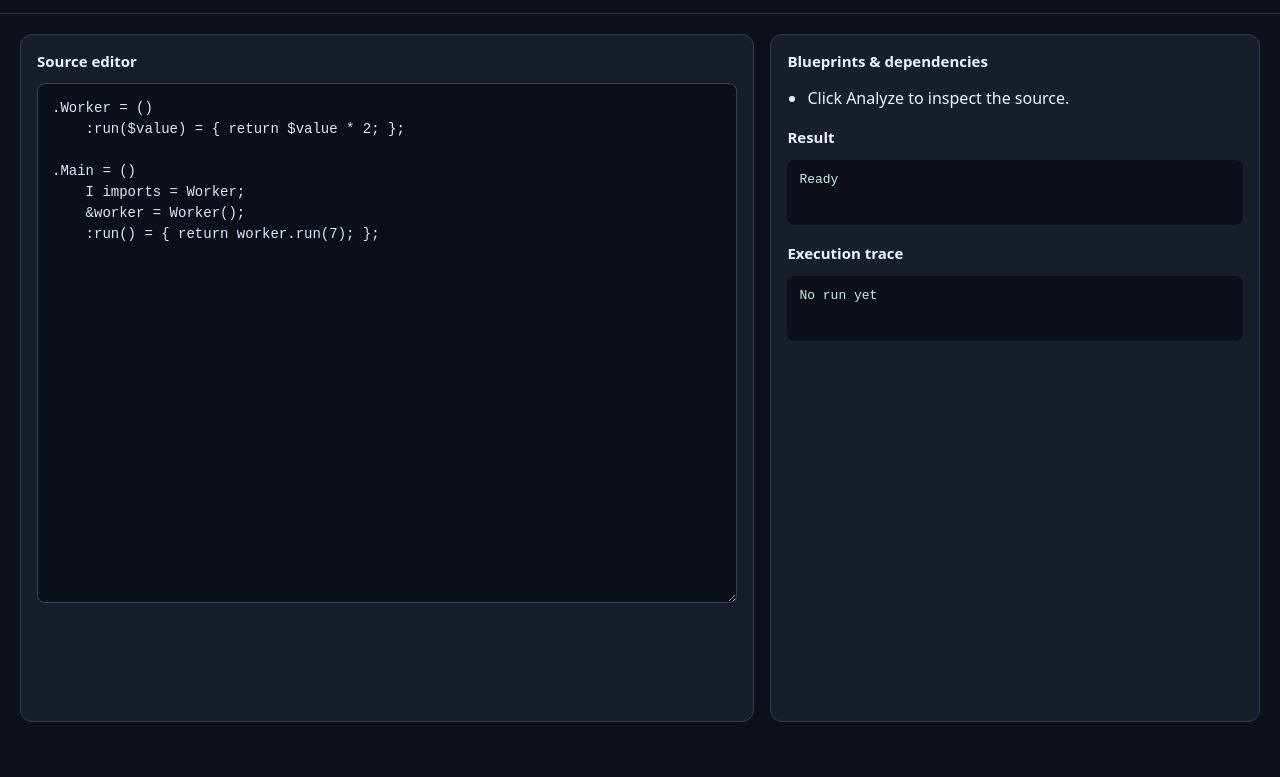
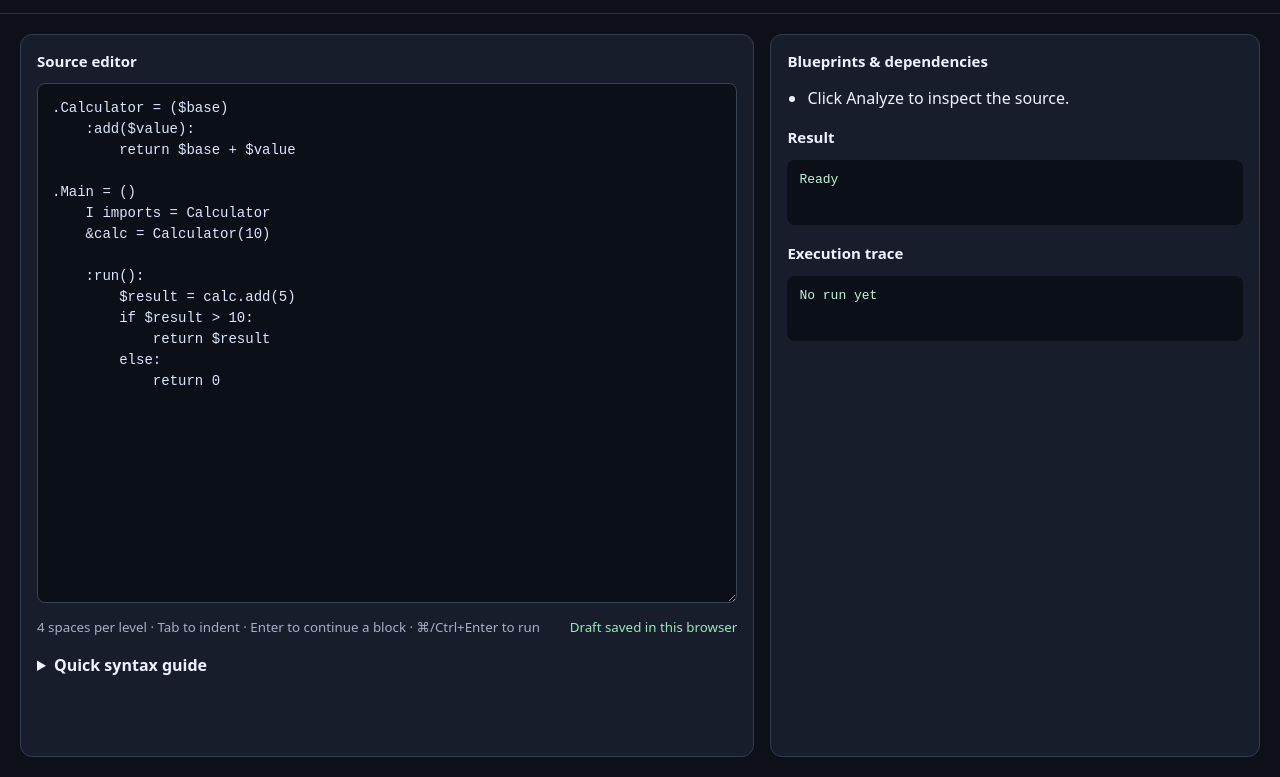
Before and after one commit to dryty93/HiroGlifx_JS, a website: page experimental/studio/index.html in a window 1280 px wide. Shown: the part 68-845 px from the top of the page. Before the commit the page ends 810 px from the top, so only its background shows below. Drawn offline with Linux system fonts and the light colour scheme.

Commit message:
studio: adopt indentation example and add built-in syntax help

```diff
--- a/experimental/studio/index.html
+++ b/experimental/studio/index.html
@@ -1,10 +1,24 @@
 <!doctype html>
 <html lang="en"><head><meta charset="utf-8"><meta name="viewport" content="width=device-width, initial-scale=1"><title>HiroGlifx Studio</title><style>
 :root{color-scheme:dark;font-family:system-ui,sans-serif;background:#0d1018;color:#f0f3ff}*{box-sizing:border-box}body{margin:0}header{padding:16px 24px;border-bottom:1px solid #2a3042;display:flex;justify-content:space-between;align-items:center;gap:12px}h1{font-size:20px;margin:0}small{color:#a5b0c7}main{display:grid;grid-template-columns:minmax(300px,1.5fr) minmax(260px,1fr);gap:16px;padding:20px;min-height:calc(100vh - 72px)}section{background:#171d2a;border:1px solid #313b51;border-radius:12px;padding:16px;min-width:0}h2{font-size:15px;margin:0 0 12px}textarea{width:100%;height:65vh;resize:vertical;background:#0b0f18;color:#dce8ff;border:1px solid #39435a;border-radius:8px;padding:14px;font:14px/1.5 ui-monospace,monospace}button{background:#8075ff;color:white;border:0;padding:10px 15px;border-radius:8px;cursor:pointer;font-weight:600}button:hover{background:#998fff}button:focus-visible,textarea:focus-visible{outline:2px solid #b4adff}.actions{display:flex;gap:8px;flex-wrap:wrap}.panel{margin-bottom:18px}pre{white-space:pre-wrap;overflow-wrap:anywhere;background:#0b0f18;border-radius:8px;padding:12px;min-height:65px;color:#c3f4db}ul{padding-left:20px}li{margin-bottom:8px}#error{color:#ff9f9f;min-height:24px}@media(max-width:850px){main{grid-template-columns:1fr}textarea{height:40vh}}
-</style></head><body><header><div><h1>⚡ HiroGlifx Studio</h1><small>Local deterministic playground · Experimental</small></div><div class="actions"><button id="analyze">Analyze</button><button id="run">Run Main</button></div></header><main><section><h2>Source editor</h2><textarea id="source" spellcheck="false" aria-label="HiroGlifx source code">.Worker = ()
-    :run($value) = { return $value * 2; };
+.editor-hints{display:flex;justify-content:space-between;flex-wrap:wrap;gap:12px;padding:10px 0}.syntax-help{padding:8px 0}.syntax-help summary{cursor:pointer;font-weight:600}.syntax-help p{font-size:13px}.syntax-help a{color:#a99eff}#save-status{color:#9be8bc}</style></head><body><header><div><h1>⚡ HiroGlifx Studio</h1><small>Indentation-first · Local deterministic playground · Experimental</small></div><div class="actions"><button id="reset" type="button">Load sample</button><button id="analyze">Analyze</button><button id="run">Run Main</button></div></header><main><section><h2>Source editor</h2><textarea id="source" spellcheck="false" aria-label="HiroGlifx source code">.Calculator = ($base)
+    :add($value):
+        return $base + $value
 
 .Main = ()
-    I imports = Worker;
-    &worker = Worker();
-    :run() = { return worker.run(7); };</textarea><p id="error" role="alert"></p></section><section><div class="panel"><h2>Blueprints & dependencies</h2><ul id="blueprints"><li>Click Analyze to inspect the source.</li></ul></div><div class="panel"><h2>Result</h2><pre id="result">Ready</pre></div><div class="panel"><h2>Execution trace</h2><pre id="trace">No run yet</pre></div></section></main><script src="/app.js"></script></body></html>
+    I imports = Calculator
+    &calc = Calculator(10)
+
+    :run():
+        $result = calc.add(5)
+        if $result > 10:
+            return $result
+        else:
+            return 0</textarea><div class="editor-hints"><small>4 spaces per level · Tab to indent · Enter to continue a block · ⌘/Ctrl+Enter to run</small><small id="save-status" aria-live="polite">Draft saved in this browser</small></div><details class="syntax-help"><summary>Quick syntax guide</summary><pre>.Agent = ($name)
+    :run($topic):
+        if $topic == "AI":
+            return $name + $topic
+        return "Unknown"
+
+I imports = Agent
+&amp;agent = Agent("Helper")</pre><p>Legacy brace syntax remains supported. <a href="https://github.com/dryty93/HiroGlifx_JS/blob/qa/experimental/SYNTAX.md" target="_blank" rel="noopener noreferrer">Full syntax reference</a></p></details><p id="error" role="alert"></p></section><section><div class="panel"><h2>Blueprints & dependencies</h2><ul id="blueprints"><li>Click Analyze to inspect the source.</li></ul></div><div class="panel"><h2>Result</h2><pre id="result">Ready</pre></div><div class="panel"><h2>Execution trace</h2><pre id="trace">No run yet</pre></div></section></main><script src="/app.js"></script></body></html>
```
